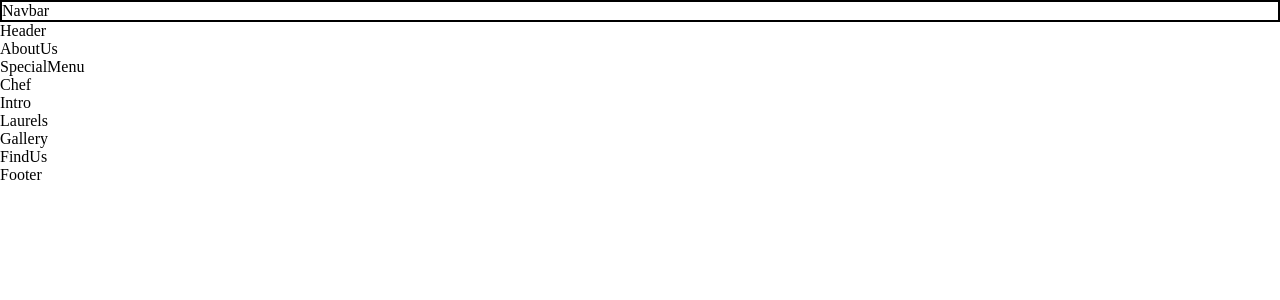
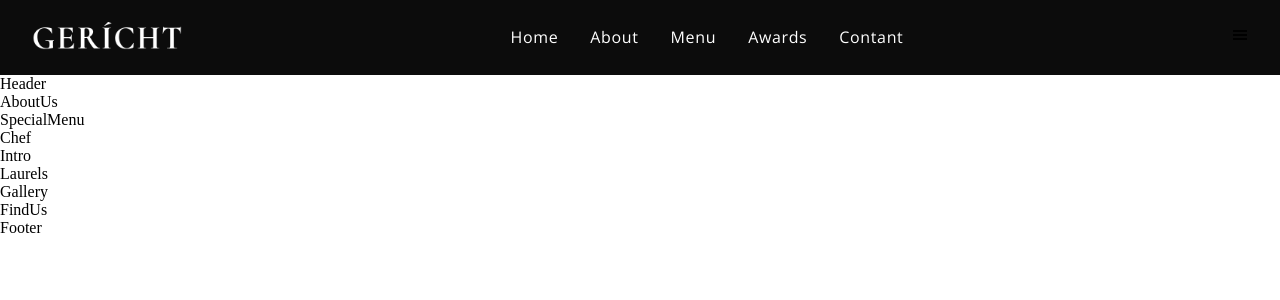
Before and after one commit to valenty-nka/restaurant-website, a React (Create React App) app: page / in a window 1280 px wide. Shown: the top 300 px of the page. Built offline with nearby package versions, Linux system fonts and the light colour scheme; a web font is replaced by a local one.

Commit message:
Add logo and navbar. Change the style of the navbar.

```diff
--- a/src/components/Navbar/Navbar.css
+++ b/src/components/Navbar/Navbar.css
@@ -1,5 +1,36 @@
 .app__navbar {
   width: 100%;
   display: flex;
-  border: 2px solid black;
+  justify-content: space-between;
+  align-items: center;
+  background: var(--color-black);
+  padding: 1rem 2rem;
 }
+
+.app__navbar-logo {
+  display: flex;
+  justify-content: start;
+  align-items: center;
+}
+
+.app__navbar-logo img {
+  width: 150px;
+}
+
+.app__navbar-links {
+  flex: 1;
+  display: flex;
+  justify-content: center;
+  align-items: center;
+  list-style: none;
+}
+
+.app__navbar-links li {
+  margin: 0 1rem;
+  cursor: pointer;
+  transition: all 0.2s ease-in-out;
+}
+
+.app__navbar-links li:hover {
+  color: var(--color-gray);
+}
--- a/src/components/Navbar/Navbar.jsx
+++ b/src/components/Navbar/Navbar.jsx
@@ -1,6 +1,6 @@
 import React from 'react';
 import { GiHamburgerMenu } from 'react-icons/gi';
-//import { MdOutlineRestaurantMenu } from "react-icons/md";
+import { MdOutlineRestaurantMenu } from "react-icons/md";
 
 import './Navbar.css';
 import images from '../../constants/images';
@@ -8,7 +8,19 @@
 
 const Navbar = () => (
   <nav className='app__navbar'>
-    Navbar
+    <div className='app__navbar-logo'>
+      <img src={images.gericht} alt='app logo' />
+    </div>
+    <ul className='app__navbar-links'>
+      <li className='p__opensans'><a href='#home'>Home</a></li>
+      <li className='p__opensans'><a href='#about'>About</a></li>
+      <li className='p__opensans'><a href='#menu'>Menu</a></li>
+      <li className='p__opensans'><a href='#awards'>Awards</a></li>
+      <li className='p__opensans'><a href='#contact'>Contant</a></li>
+    </ul>
+    <div className='app__navbar-menu'>
+      <GiHamburgerMenu />
+    </div>
   </nav>
 );
 
```
